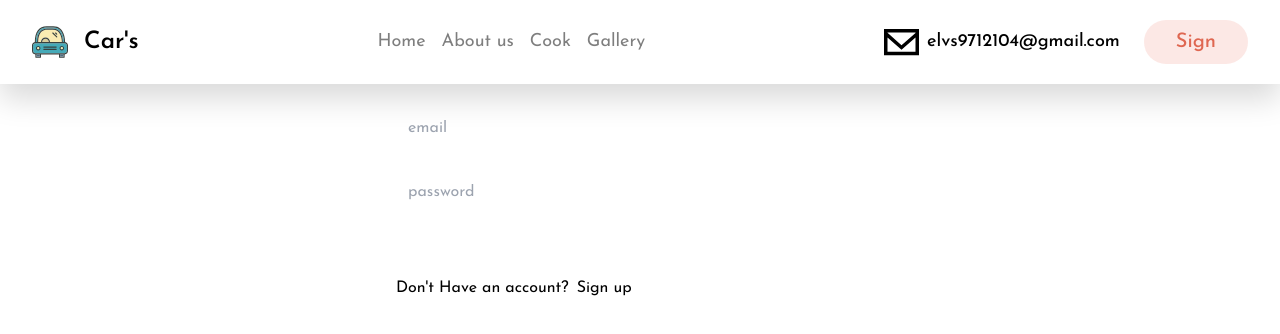
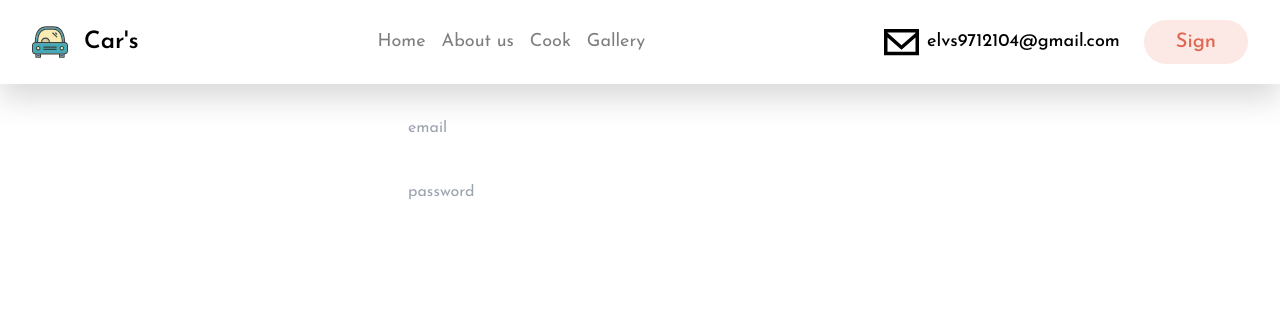
Before and after one commit to coocooder1/next1, a Next.js app: page /next1/sign in a window 1280 px wide. Shown: the top 334 px of the page. Built offline with nearby package versions, Linux system fonts and the light colour scheme.

Commit message:
add image25

```diff
--- a/app/sign/page.tsx
+++ b/app/sign/page.tsx
@@ -17,14 +17,7 @@ export default function Sign() {
          className='bg-slate-100 rounded-lg p-3'/>
          <button className='bg-slate-500 rounded-lg text-white p-3 uppercase
          hover:opacity-75'></button>
-
           </form>
-      <div className='flex gap-2 mt-5'>
-        <p>Don't Have an account?</p>
-        <Link href='/'>
-        <span className='text-blue-500'>Sign up</span>
-        </Link>
-      </div>
 
     </div>
       </main>
```
Lines whose indentation alone changed are shown as unchanged.
